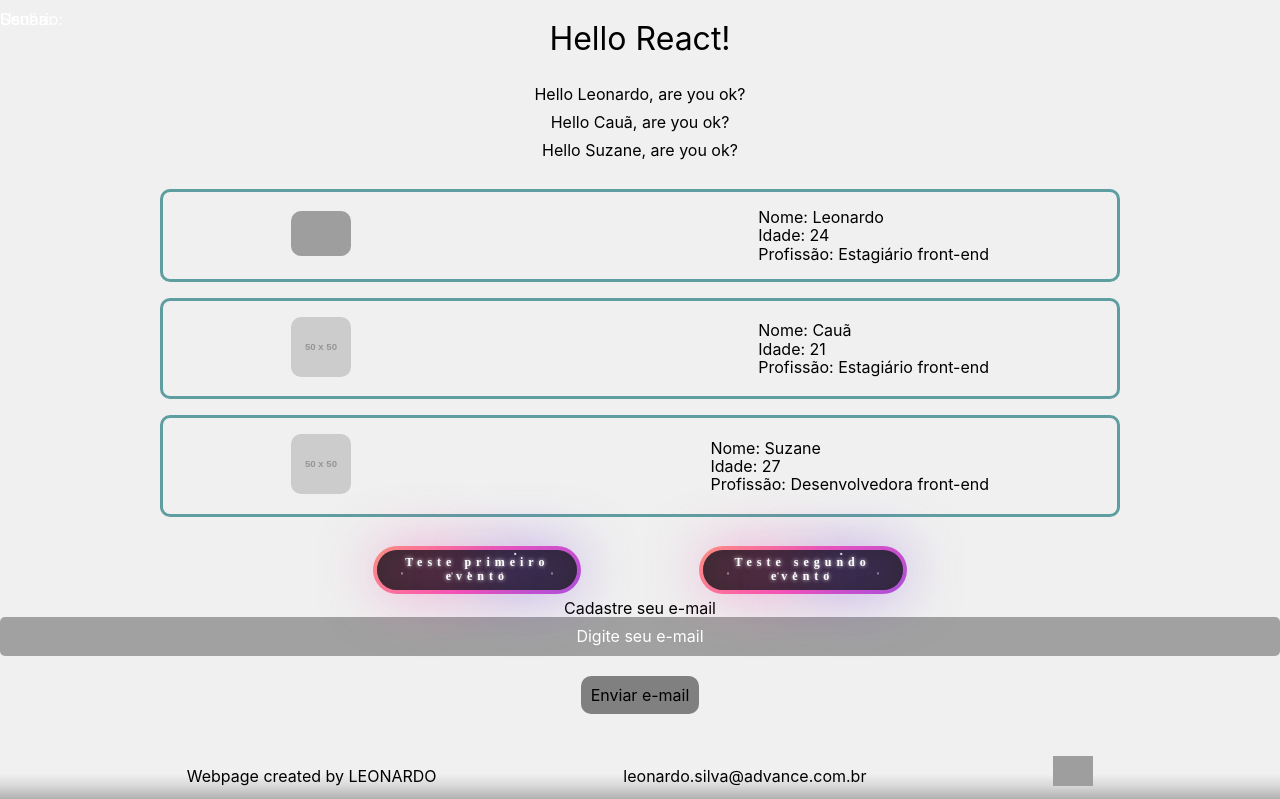
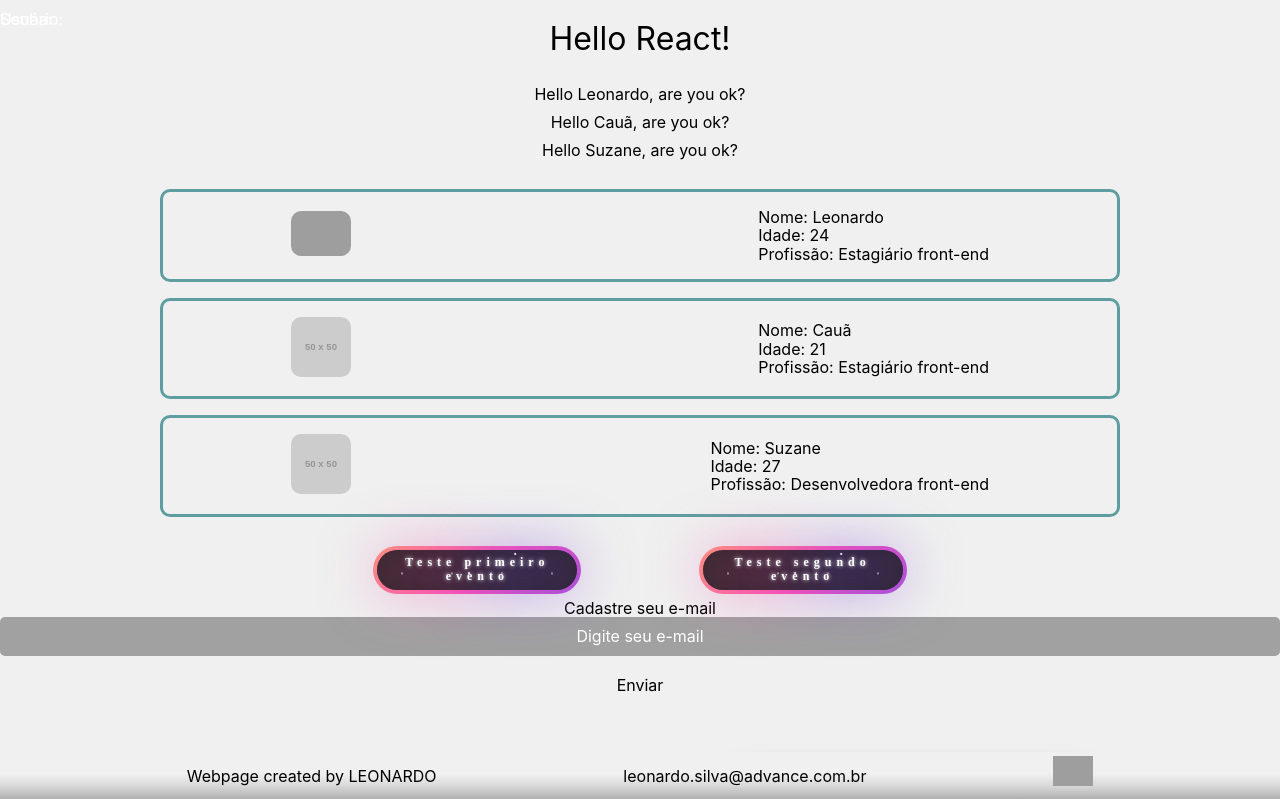
Before and after one commit to Leozinrd/estudos-react-js, a React (Create React App) app: page / in a window 1280 px wide. Shown: the top 799 px of the page. Built offline with nearby package versions, Linux system fonts and the light colour scheme; grey boxes are pictures that could not be loaded.

Commit message:
Add Section SectionConditional

```diff
--- a/src/App.css
+++ b/src/App.css
@@ -36,6 +36,12 @@
   padding: 1rem 0 1rem 0;
 }
 
+.SectionConditional{
+  display: grid;
+  grid-template-columns: calc(100%/3) calc(100%/3) calc(100%/3);
+  margin-top: 25px;
+}
+
 @keyframes App-logo-spin {
   from {
     transform: rotate(0deg);
--- a/src/components/Conditional/conditional.js
+++ b/src/components/Conditional/conditional.js
@@ -5,15 +5,21 @@ import { useState } from "react";
 function Conditional (){
 
     const [conditionalEmail, setConditionalEmail] = useState();
-    const [conditionalUserEmail, setConditionalUserEmail] = useState();
+    const [conditionalUserEmail, setConditionalUserEmail] = useState(false);
+    const [sendVisible, setSendVisible] = useState(true);
+    const [inputBlocked, setInputBlocked] = useState(false);
 
     function conditionalSendEmail(e){
         e.preventDefault();
         setConditionalUserEmail(conditionalEmail);
+        setSendVisible(false); //Esconde a div
+        setInputBlocked(true); //Bloqueia o input e-mail
     }
 
     function conditionalClearEmail(){
-        setConditionalUserEmail('')
+        setConditionalUserEmail('');
+        setSendVisible(true); //Torna a div visível
+        setInputBlocked(false); //Desbloqueia o input e-mail
     }
 
 
@@ -22,33 +28,35 @@ function Conditional (){
 
         <>
         <div className={styles.Conditional}>
-            <h2 className={styles.ConditionalHeader}>Cadastre seu e-mail</h2>
+            <p className={styles.ConditionalHeader}>Cadastre seu e-mail</p>
 
-                <form className='ConditionalEmail'>
+                <input className={styles.ConditionalEmail}
+                    placeholder='Digite seu e-mail'
+                    name='ConditionalEmail'
+                    type='email'
+                    onChange={(e) => setConditionalEmail(e.target.value)}
+                    disabled={inputBlocked} // desabilita o input e-mail
+                /><br/>
 
-                    <input
-                        type="email"
-                        placeholder="Digite seu e-mail"
-                        required
-                        onChange={(e) => setConditionalEmail(e.target.value)}
-                    />
-                    <button
-                        type="submit"
-                        onClick={conditionalSendEmail}
-                        style={{backgroundColor: 'grey', borderRadius: '10px', padding : '10px'}}
-                    >Enviar e-mail</button>
+                    {sendVisible && (
+                        <div
+                            className={styles.ConditionalSubmit}
+                            type='submit'
+                            onClick={conditionalSendEmail}
+                        >
+                            Enviar
+                        </div>
+                    )}
+
                     {conditionalUserEmail && (
                         <div>
                             <p>O e-mail do usuário é: {conditionalEmail}</p>
-                            <button onClick={conditionalClearEmail}
+                            <button
+                            onClick={conditionalClearEmail}
                             style={{backgroundColor: 'grey', borderRadius: '10px', padding: '10px'}}
                             >Limpar Email</button>
                         </div>
                     )}
-
-                </form>
-
-
         </div>
         </>
 
```
